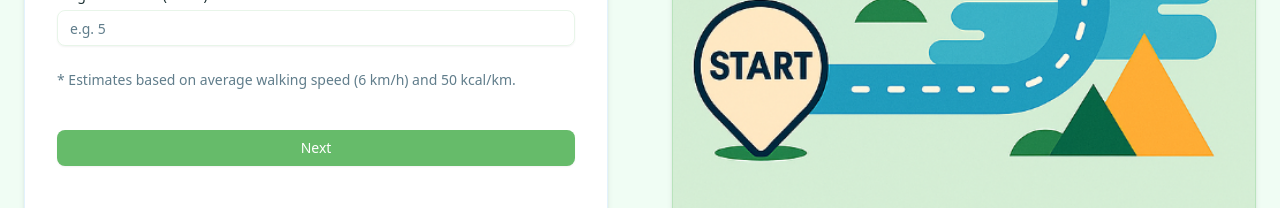
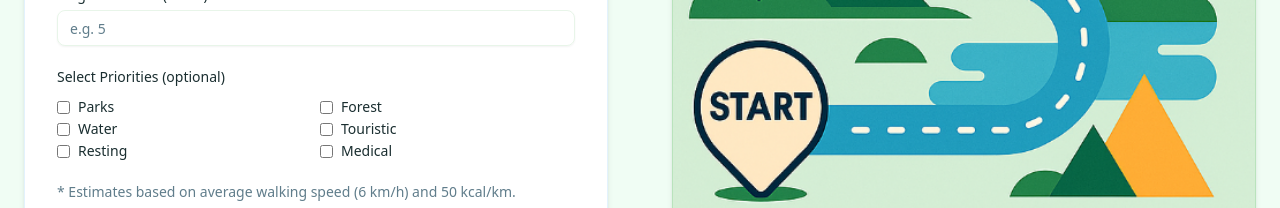
Before and after one commit to Hardik-Kumar1912/stridr, a Next.js app: page /route in a window 1280 px wide. Shown: the part 447-655 px from the top of the page. Built offline with nearby package versions, Linux system fonts and the light colour scheme; no server answers.

Commit message:
prioprites ui + create another route button

```diff
--- a/src/app/result/page.jsx
+++ b/src/app/result/page.jsx
@@ -5,6 +5,7 @@ import { useRoute } from "@/context/RouteContext";
 import { useEffect, useState } from "react";
 import { useRouter } from "next/navigation";
 import { toast } from "sonner";
+import { Button } from "@/components/ui/button";
 
 const RouteMap = dynamic(() => import("@/components/Map"), {
   ssr: false,
@@ -13,6 +14,8 @@ const RouteMap = dynamic(() => import("@/components/Map"), {
 export default function ResultPage() {
   const [mounted, setMounted] = useState(false);
   const { route } = useRoute();
+  const router = useRouter();
+
   let parsedRoute = route;
   if (typeof route === "string") {
     try {
@@ -21,18 +24,12 @@ export default function ResultPage() {
       parsedRoute = null;
     }
   }
-  // console.log("Route data:", route);
 
   useEffect(() => {
-    // Ensure the component is mounted before accessing localStorage
     setMounted(true);
   }, []);
 
-  if (!mounted) {
-    return null; // Prevent rendering until mounted
-  }
-
-  const router = useRouter();
+  if (!mounted) return null;
 
   if (!parsedRoute || !parsedRoute.points) {
     useEffect(() => {
@@ -46,6 +43,10 @@ export default function ResultPage() {
   const timeInMin = Math.round(parsedRoute.time / 60000);
   const estimatedCalories = Math.round((parsedRoute.distance / 1000) * 50);
   const turnCount = parsedRoute.instructions?.length || 0;
+
+  const handleCreateNew = () => {
+    router.push("/route");
+  };
 
   return (
     <div className="max-w-7xl mx-auto py-12 px-6 mt-20 mb-5 space-y-8">
@@ -79,6 +80,11 @@ export default function ResultPage() {
       <div className="w-full h-[500px] rounded-xl overflow-hidden shadow-md">
         <RouteMap />
       </div>
+
+      {/* Button Section */}
+      <div className="text-center">
+        <Button onClick={handleCreateNew}>Create Another Route</Button>
+      </div>
     </div>
   );
 }
--- a/src/app/route/page.jsx
+++ b/src/app/route/page.jsx
@@ -8,7 +8,7 @@ import { RadioGroup, RadioGroupItem } from "@/components/ui/radio-group";
 import { useRouter } from "next/navigation";
 import { useRoute } from "@/context/RouteContext";
 
-const priorities = [
+const prioritiesList = [
   "parks",
   "forest",
   "water",
@@ -28,6 +28,7 @@ export default function CreateRoutePage() {
   const [time, setTime] = useState("");
   const [calories, setCalories] = useState("");
   const [loading, setLoading] = useState(false);
+  const [selectedPriorities, setSelectedPriorities] = useState([]);
   const { setRoute } = useRoute();
 
   useEffect(() => {
@@ -94,6 +95,8 @@ export default function CreateRoutePage() {
         return;
       }
 
+      const priorities = selectedPriorities;
+
       if (tripType === "round") {
         const res = await fetch("/api/round-route", {
           method: "POST",
@@ -147,6 +150,13 @@ export default function CreateRoutePage() {
     }
   };
 
+  const togglePriority = (priority) => {
+    setSelectedPriorities((prev) =>
+      prev.includes(priority)
+        ? prev.filter((p) => p !== priority)
+        : [...prev, priority]
+    );
+  };
 
   return (
     <main className="mt-20 mb-5 max-w-7xl mx-auto py-12 px-4 sm:px-6">
@@ -212,9 +222,9 @@ export default function CreateRoutePage() {
               </div>
             )}
 
+            {/* Goal Type (only for round trip) */}
             {tripType === "round" && (
               <>
-                {/* Input Type Selector */}
                 <div className="space-y-2">
                   <Label>Goal Type</Label>
                   <RadioGroup
@@ -251,7 +261,6 @@ export default function CreateRoutePage() {
                     />
                   </div>
                 )}
-
                 {inputType === "time" && (
                   <div className="space-y-2">
                     <Label htmlFor="time">Expected Time (in minutes)</Label>
@@ -265,7 +274,6 @@ export default function CreateRoutePage() {
                     />
                   </div>
                 )}
-
                 {inputType === "calories" && (
                   <div className="space-y-2">
                     <Label htmlFor="calories">Calories to Burn (in kcal)</Label>
@@ -282,9 +290,29 @@ export default function CreateRoutePage() {
               </>
             )}
 
+            {/* Priorities Checkbox */}
+            <div className="space-y-2">
+              <Label>Select Priorities (optional)</Label>
+              <div className="grid grid-cols-2 gap-2 mt-4">
+                {prioritiesList.map((priority) => (
+                  <div key={priority} className="flex items-center space-x-2">
+                    <input
+                      type="checkbox"
+                      id={priority}
+                      value={priority}
+                      checked={selectedPriorities.includes(priority)}
+                      onChange={() => togglePriority(priority)}
+                    />
+                    <Label htmlFor={priority} className="capitalize">
+                      {priority}
+                    </Label>
+                  </div>
+                ))}
+              </div>
+            </div>
+
             <p className="text-sm text-muted-foreground">
-              * Estimates based on average walking speed (6 km/h) and 50
-              kcal/km.
+              * Estimates based on average walking speed (6 km/h) and 50 kcal/km.
             </p>
 
             <Button
```
Also changed, not shown: 1 other file (tests, documents, lock files or other folders). Lines whose indentation alone changed are shown as unchanged.
